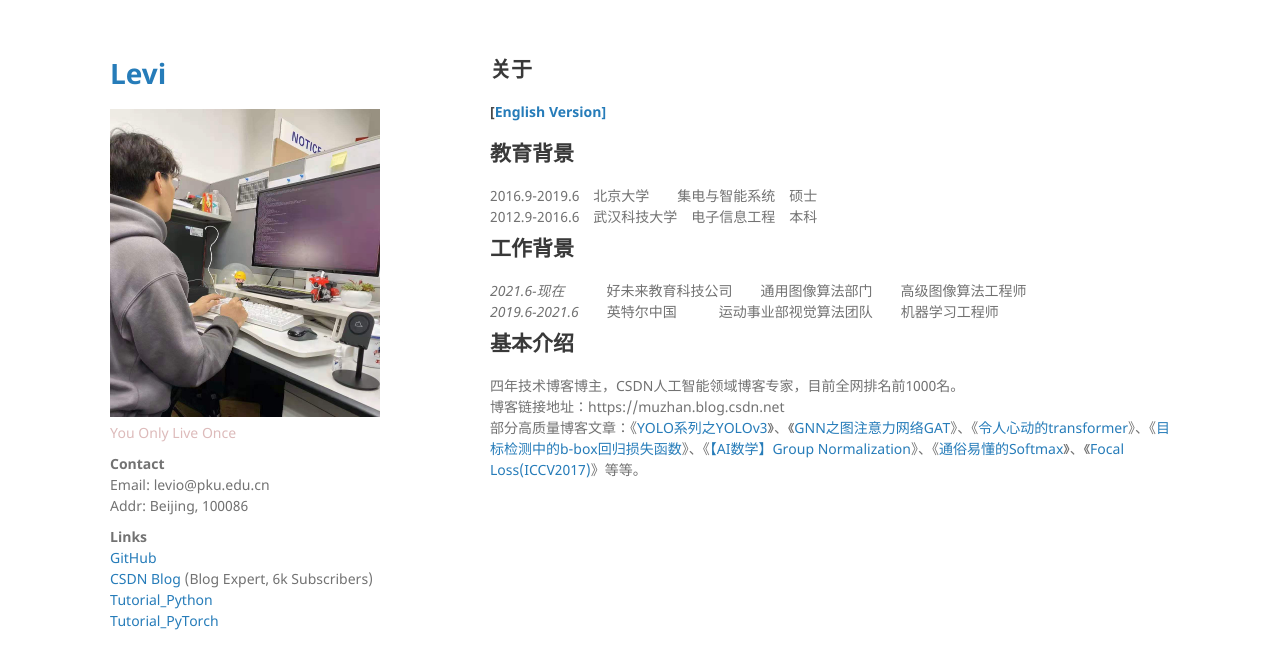
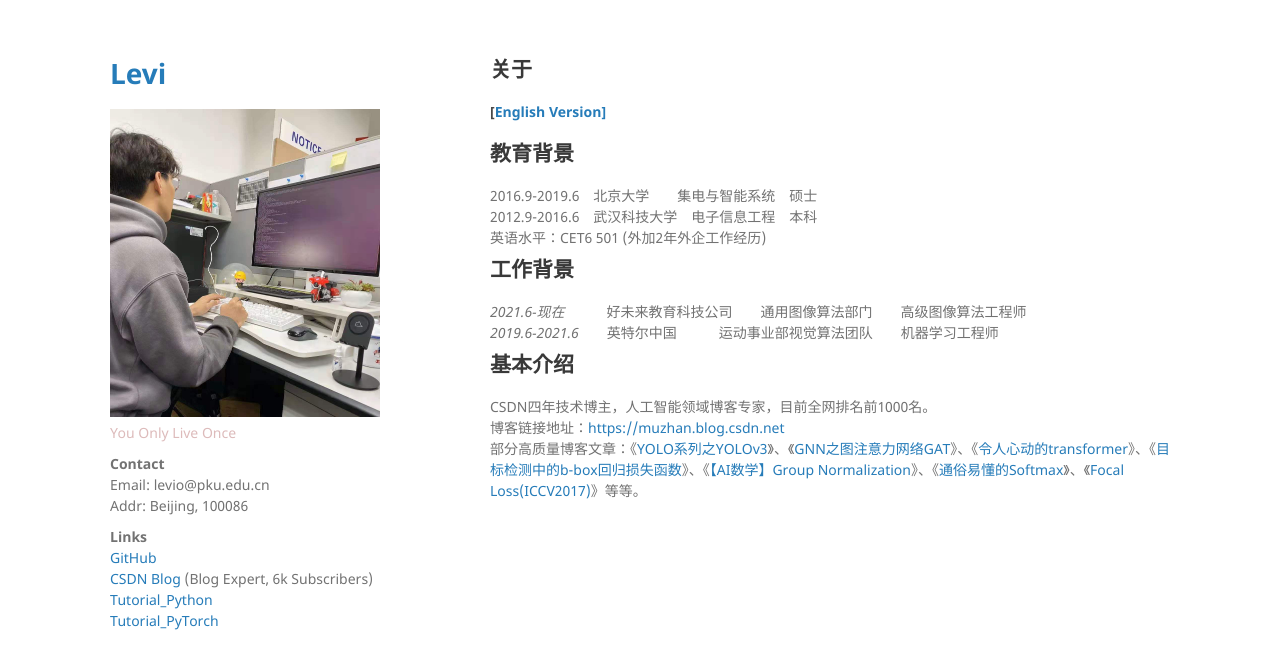
Before and after one commit to leviome/leviome.github.io, a Jekyll site: the page built from index_cn.md, in a window 1280 px wide. Shown: the top 669 px of the page. Built offline with Jekyll 4.4.1, drawn with Linux system fonts in a browser that asks for light colours; our own code applies the rules of GitHub Pages for plain Markdown files.

Commit message:
Update index_cn.md

```diff
--- a/index_cn.md
+++ b/index_cn.md
@@ -4,13 +4,14 @@
 
 ## 教育背景
 2016.9-2019.6&emsp;北京大学&emsp;&emsp;集电与智能系统&emsp;硕士<br>
-2012.9-2016.6&emsp;武汉科技大学&emsp;电子信息工程&emsp;本科
+2012.9-2016.6&emsp;武汉科技大学&emsp;电子信息工程&emsp;本科<br>
+英语水平：CET6 501 (外加2年外企工作经历)
 
 ## 工作背景
 *2021.6-现在*&emsp;&emsp;&emsp;好未来教育科技公司&emsp;&emsp;通用图像算法部门&emsp;&emsp;高级图像算法工程师<br>
 *2019.6-2021.6*&emsp;&emsp;英特尔中国&emsp;&emsp;&emsp;运动事业部视觉算法团队&emsp;&emsp;机器学习工程师<br>
 
 ## 基本介绍
-四年技术博客博主，CSDN人工智能领域博客专家，目前全网排名前1000名。<br>
-博客链接地址：https://muzhan.blog.csdn.net<br>
+CSDN四年技术博主，人工智能领域博客专家，目前全网排名前1000名。<br>
+博客链接地址：[https://muzhan.blog.csdn.net](https://muzhan.blog.csdn.net)<br>
 部分高质量博客文章：《[YOLO系列之YOLOv3](https://blog.csdn.net/leviopku/article/details/82660381)》、《[GNN之图注意力网络GAT](https://blog.csdn.net/leviopku/article/details/104622560)》、《[令人心动的transformer](https://blog.csdn.net/leviopku/article/details/115614056)》、《[目标检测中的b-box回归损失函数](https://blog.csdn.net/leviopku/article/details/114655338)》、《[【AI数学】Group Normalization](https://blog.csdn.net/leviopku/article/details/83213123)》、《[通俗易懂的Softmax](https://blog.csdn.net/leviopku/article/details/101542568)》、《[Focal Loss(ICCV2017)](https://blog.csdn.net/leviopku/article/details/89816408)》等等。<br>
```
